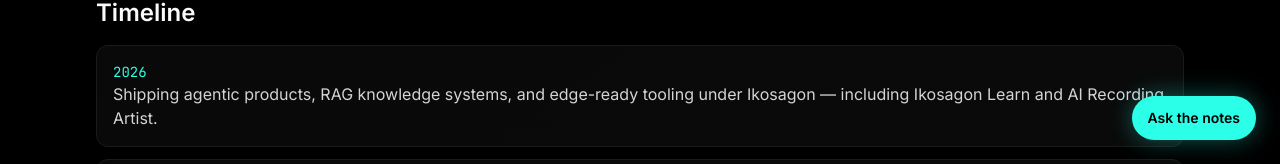
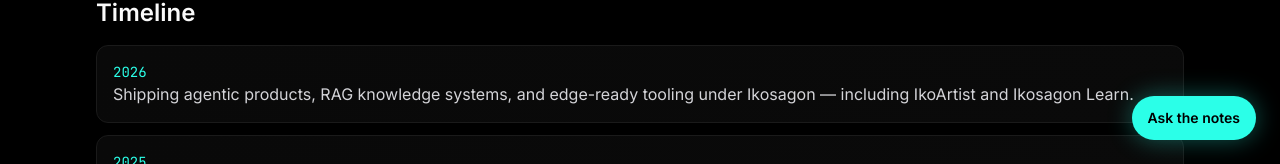
Before and after one commit to shawncres/ikosagon, a Next.js app: page /about in a window 1280 px wide. Shown: the part 636-800 px from the top of the page. Built offline with nearby package versions, Linux system fonts and the light colour scheme.

Commit message:
feat(ikoartist): about + asset labels

```diff
--- a/app/about/page.tsx
+++ b/app/about/page.tsx
@@ -24,7 +24,7 @@
 const timeline = [
   {
     year: "2026",
-    note: "Shipping agentic products, RAG knowledge systems, and edge-ready tooling under Ikosagon — including Ikosagon Learn and AI Recording Artist.",
+    note: "Shipping agentic products, RAG knowledge systems, and edge-ready tooling under Ikosagon — including IkoArtist and Ikosagon Learn.",
   },
   {
     year: "2025",
--- a/scripts/ensure-demo-audio.mjs
+++ b/scripts/ensure-demo-audio.mjs
@@ -1,7 +1,7 @@
 #!/usr/bin/env node
 /**
  * Optional: writes tiny lavfi demo MP3s from scripts/demo-audio/*.mp3.b64
- * into public/projects/ai-recording-artist/demo-*.mp3 (gitignored).
+ * into public/projects/ai-recording-artist/demo-*.mp3 (gitignored; IkoArtist playlist assets).
  * The live project page now uses committed real tracks; this script is kept
  * only for local regenerations of the old placeholders.
  */
```
Also changed, not shown: public/projects/ai-recording-artist/README.txt, public/projects/ai-recording-artist/cover.svg.
